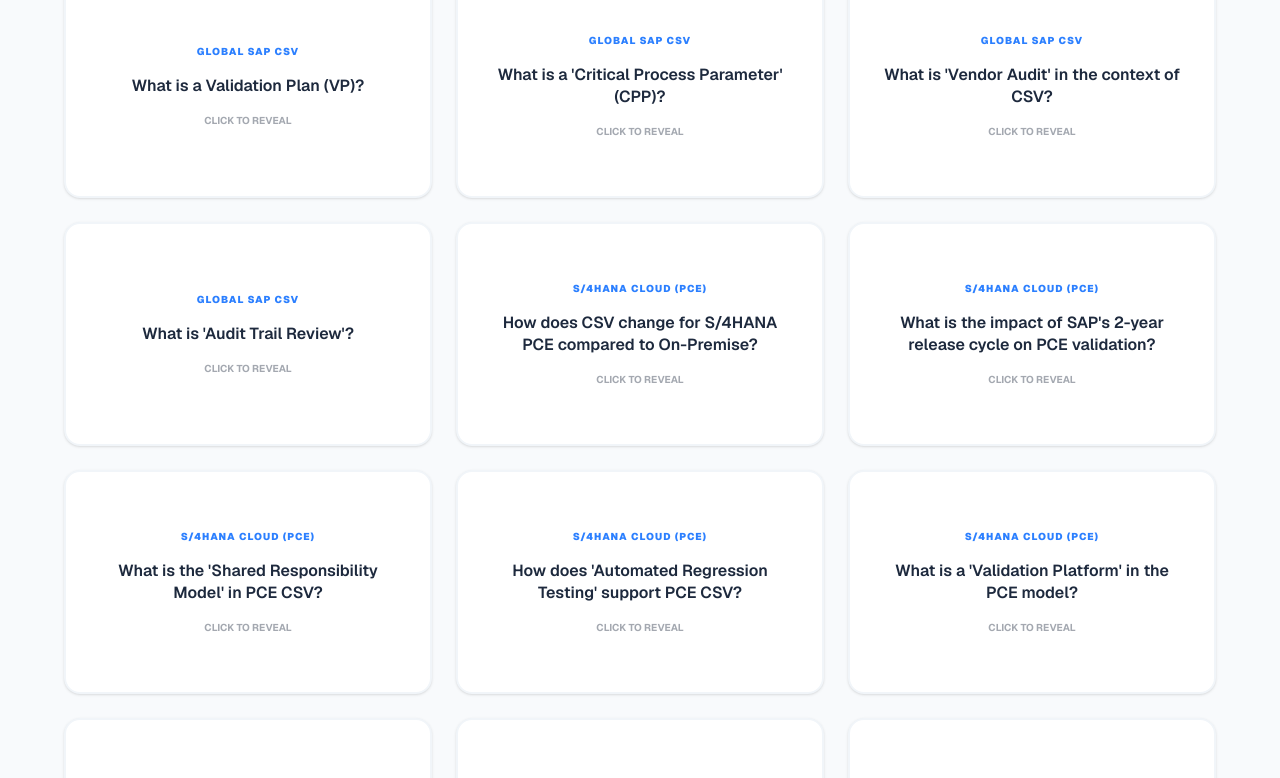
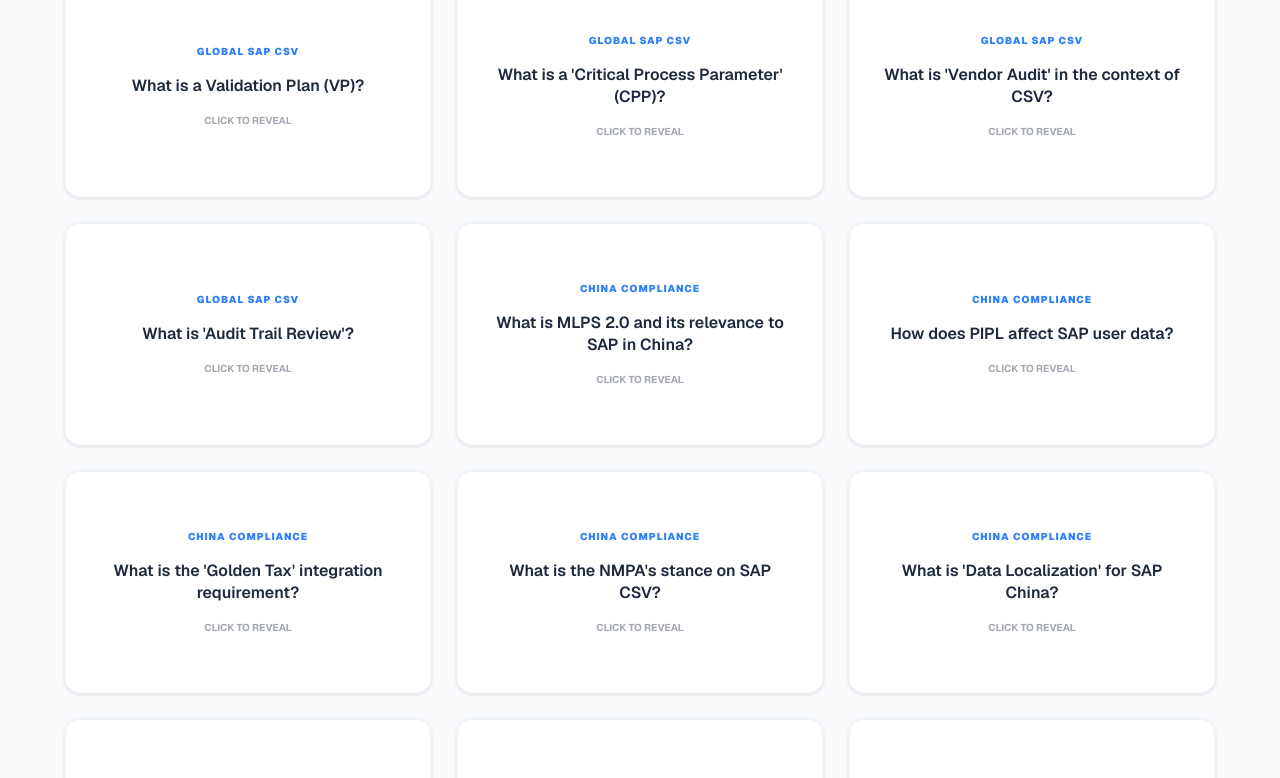
Before and after one commit to mknopfler9461/LSHC_CSV_SAP, a Next.js app in the folder my-flashcard-app/: page / in a window 1280 px wide. Shown: the part 2000-2778 px from the top of the page. Built offline with nearby package versions, Linux system fonts and the light colour scheme.

Commit message:
Add files via upload

```diff
--- a/my-flashcard-app/app/page.js
+++ b/my-flashcard-app/app/page.js
@@ -33,63 +33,63 @@
     ]
   },
   {
-    "category": "S/4HANA Cloud (PCE)",
+    "category": "China Compliance",
     "cards": [
-      { "id": 26, "question": "How does CSV change for S/4HANA PCE compared to On-Premise?", "answer": "Responsibility shifts from infrastructure management to vendor assessment and managed service oversight." },
-      { "id": 27, "question": "What is the impact of SAP's 2-year release cycle on PCE validation?", "answer": "It requires a 'Continuous Validation' strategy to handle frequent updates without disrupting GxP status." },
-      { "id": 28, "question": "What is the 'Shared Responsibility Model' in PCE CSV?", "answer": "SAP manages the cloud infrastructure (Qualified), while the customer manages the application and data (Validated)." },
-      { "id": 29, "question": "How does 'Automated Regression Testing' support PCE CSV?", "answer": "It allows for rapid verification of GxP processes whenever SAP applies patches or upgrades." },
-      { "id": 30, "question": "What is a 'Validation Platform' in the PCE model?", "answer": "Using tools like SAP Cloud ALM to manage validation documents and testing in a digital, integrated environment." },
-      { "id": 31, "question": "What is the customer's role in PCE Infrastructure Qualification?", "answer": "Reviewing and approving the SOC 1/SOC 2 reports and SAP's own internal validation evidence." },
-      { "id": 32, "question": "Does PCE allow for ABAP customization in CSV projects?", "answer": "Yes, but custom code (GAMP Cat 5) requires significantly more validation effort than standard configuration." },
-      { "id": 33, "question": "How are SAP PCE 'Managed Services' validated?", "answer": "Through a Service Level Agreement (SLA) and a clear definition of the vendor’s GxP-relevant operational procedures." },
-      { "id": 34, "question": "What is 'Cloud Compliance' documentation for PCE?", "answer": "Standard packages provided by SAP to help customers accelerate their validation effort for the PCE environment." },
-      { "id": 35, "question": "What is the risk of 'Force-Upgrades' in PCE?", "answer": "Upgrades are mandatory within a certain window; validation must be planned and executed within that fixed timeframe." },
-      { "id": 36, "question": "How does BTP (Business Technology Platform) impact PCE validation?", "answer": "Extensions on BTP are 'outside' the core SAP; their integration and data flow must be separately validated." },
-      { "id": 37, "question": "What is 'Configuration as Code' in cloud CSV?", "answer": "Treating SAP configurations as auditable data points that can be moved across environments via controlled transports." },
-      { "id": 38, "question": "Why is 'Identity Management' (IAM) more critical in PCE?", "answer": "Because the system is accessed over the internet, requiring validated controls for multi-factor authentication and user provisioning." },
-      { "id": 39, "question": "What is the role of the 'Qualified Infrastructure' in PCE?", "answer": "It is the foundation (provided by SAP) upon which the customer's validated SAP application sits." },
-      { "id": 40, "question": "Does SAP PCE use the V-Model?", "answer": "Yes, but it is often adapted into an 'Agile' V-Model to fit the cloud delivery speed." },
-      { "id": 41, "question": "What is 'OQ by SAP'?", "answer": "SAP performs basic functional testing of the standard software, but the customer still must validate their specific configuration." },
-      { "id": 42, "question": "How does 'Sandbox' environment use differ in PCE CSV?", "answer": "It is used for the 'Risk Assessment' phase to see how standard SAP features handle GxP requirements before formal build." },
-      { "id": 43, "question": "What is a 'Validation Assessment' for PCE notes?", "answer": "Evaluating every SAP Note or Hotfix to see if it touches a GxP-critical part of the system." },
-      { "id": 44, "question": "What is the 'One-System' fallacy in cloud?", "answer": "The mistake of thinking cloud validation is just 'signing off' what the vendor gives you; business processes remain the customer's responsibility." },
-      { "id": 45, "question": "What is 'Electronic Document Management' (EDMS) for PCE?", "answer": "A validated tool to house all cloud validation evidence (VP, URS, TM, VSR)." },
-      { "id": 46, "question": "How are cloud 'Integrations' (e.g., via APIs) validated?", "answer": "By testing the data integrity and security of the connection point between PCE and other systems." },
-      { "id": 47, "question": "What is 'SaaS validation' vs 'PCE validation'?", "answer": "PCE offers more control than SaaS, allowing for more detailed custom validation." },
-      { "id": 48, "question": "What is 'Release Management' in a validated PCE setup?", "answer": "The controlled process of moving validated configurations from Dev to Test to Production." },
-      { "id": 49, "question": "What is 'Tenant Separation' in PCE CSV?", "answer": "Verifying that the customer's GxP data is logically isolated from other customers in the SAP cloud." },
-      { "id": 50, "question": "What is 'User Acceptance Testing' (UAT) in PCE?", "answer": "The final stage where business users confirm the cloud system supports their GxP processes in the real world." }
+      { "id": 26, "question": "What is MLPS 2.0 and its relevance to SAP in China?", "answer": "The Multi-Level Protection Scheme; SAP systems in China must be graded and certified (usually Level 3) for cybersecurity." },
+      { "id": 27, "question": "How does PIPL affect SAP user data?", "answer": "Personal Information Protection Law; requires explicit consent and strict controls for any PII stored in or transferred from SAP China." },
+      { "id": 28, "question": "What is the 'Golden Tax' integration requirement?", "answer": "SAP China must integrate with the government's tax system for fapiao (invoice) issuance and validation." },
+      { "id": 29, "question": "What is the NMPA's stance on SAP CSV?", "answer": "The National Medical Products Administration (China's FDA) requires strict CSV for any SAP system used in drug or device manufacturing." },
+      { "id": 30, "question": "What is 'Data Localization' for SAP China?", "answer": "Critical business and personal data generated in China must be stored on servers physically located within China." },
+      { "id": 31, "question": "Define 'Cross-Border Data Transfer' (CBDT) in SAP.", "answer": "The legal process of moving data from SAP China to a global HQ, requiring a security assessment by the CAC." },
+      { "id": 32, "question": "What is the CAC?", "answer": "Cyberspace Administration of China; the primary regulator for data security and PIPL compliance." },
+      { "id": 33, "question": "How does the 'Data Security Law' (DSL) impact SAP projects?", "answer": "It categorizes data and mandates protections based on the impact on national security." },
+      { "id": 34, "question": "What is 'MLPS Filing'?", "answer": "The formal process of submitting SAP system security designs to the local Public Security Bureau for approval." },
+      { "id": 35, "question": "What is an 'Appointed Third-Party' audit in China CSV?", "answer": "Engaging a China-certified agency to audit the SAP system’s cybersecurity (MLPS) compliance." },
+      { "id": 36, "question": "Does SAP China require a 'GB' (Guobiao) standard check?", "answer": "Yes, technical validation often includes checking against specific 'GB' national standards for encryption and security." },
+      { "id": 37, "question": "How are 'Fapiao' audits conducted in a validated SAP environment?", "answer": "Validation must prove that the SAP-to-Golden-Tax interface is accurate and tamper-proof." },
+      { "id": 38, "question": "What is 'Sensitive Personal Information' under PIPL?", "answer": "Biometric data, medical history, or financial info in SAP that requires even higher levels of protection and consent." },
+      { "id": 39, "question": "What is 'De-identification' in SAP China reporting?", "answer": "Removing PII from SAP data before sending it to global dashboards to comply with localization laws." },
+      { "id": 40, "question": "What is the 'Cryptographic Law' of China?", "answer": "Requires that SAP systems use government-approved encryption algorithms for data storage and transmission." },
+      { "id": 41, "question": "What is a 'Data Protection Impact Assessment' (DPIA)?", "answer": "A mandatory PIPL step to assess risks before processing sensitive data in SAP." },
+      { "id": 42, "question": "How does 'NMPA Annex 1' apply to SAP?", "answer": "It provides specific guidelines for computerized systems used in pharmaceutical manufacturing." },
+      { "id": 43, "question": "What is the 'Cybersecurity Review' for SAP PCE in China?", "answer": "A review required if an SAP project involves purchasing critical network products that could affect national security." },
+      { "id": 44, "question": "What is 'Localization Validation'?", "answer": "Validating the specific SAP China Add-on or local patches that are not part of the global core." },
+      { "id": 45, "question": "What is 'Joint and Several Liability' in PIPL?", "answer": "Both the customer and SAP (if it is a service provider) can be held liable for data breaches in the cloud." },
+      { "id": 46, "question": "What is 'Self-Assessment' for data export?", "answer": "The internal review a company must do before asking the government for permission to export SAP data." },
+      { "id": 47, "question": "How is 'Audit Trail' compliance checked by NMPA?", "answer": "Inspectors look for un-editable logs of every data entry, modification, and deletion in SAP." },
+      { "id": 48, "question": "What is 'Network Security Domain' in MLPS?", "answer": "Structuring the SAP network into zones (Production, DMZ) with validated firewalls between them." },
+      { "id": 49, "question": "What is the 'Designated Data Handler'?", "answer": "The specific entity in China legally responsible for the SAP data under PIPL." },
+      { "id": 50, "question": "What is 'Standard Contractual Clauses' (SCC) in China?", "answer": "The legal templates provided by the CAC for transferring SAP data out of China." }
     ]
   },
   {
-    "category": "China Compliance",
+    "category": "S/4HANA Cloud (PCE)",
     "cards": [
-      { "id": 51, "question": "What is MLPS 2.0 and its relevance to SAP in China?", "answer": "The Multi-Level Protection Scheme; SAP systems in China must be graded and certified (usually Level 3) for cybersecurity." },
-      { "id": 52, "question": "How does PIPL affect SAP user data?", "answer": "Personal Information Protection Law; requires explicit consent and strict controls for any PII stored in or transferred from SAP China." },
-      { "id": 53, "question": "What is the 'Golden Tax' integration requirement?", "answer": "SAP China must integrate with the government's tax system for fapiao (invoice) issuance and validation." },
-      { "id": 54, "question": "What is the NMPA's stance on SAP CSV?", "answer": "The National Medical Products Administration (China's FDA) requires strict CSV for any SAP system used in drug or device manufacturing." },
-      { "id": 55, "question": "What is 'Data Localization' for SAP China?", "answer": "Critical business and personal data generated in China must be stored on servers physically located within China." },
-      { "id": 56, "question": "Define 'Cross-Border Data Transfer' (CBDT) in SAP.", "answer": "The legal process of moving data from SAP China to a global HQ, requiring a security assessment by the CAC." },
-      { "id": 57, "question": "What is the CAC?", "answer": "Cyberspace Administration of China; the primary regulator for data security and PIPL compliance." },
-      { "id": 58, "question": "How does the 'Data Security Law' (DSL) impact SAP projects?", "answer": "It categorizes data and mandates protections based on the impact on national security." },
-      { "id": 59, "question": "What is 'MLPS Filing'?", "answer": "The formal process of submitting SAP system security designs to the local Public Security Bureau for approval." },
-      { "id": 60, "question": "What is an 'Appointed Third-Party' audit in China CSV?", "answer": "Engaging a China-certified agency to audit the SAP system’s cybersecurity (MLPS) compliance." },
-      { "id": 61, "question": "Does SAP China require a 'GB' (Guobiao) standard check?", "answer": "Yes, technical validation often includes checking against specific 'GB' national standards for encryption and security." },
-      { "id": 62, "question": "How are 'Fapiao' audits conducted in a validated SAP environment?", "answer": "Validation must prove that the SAP-to-Golden-Tax interface is accurate and tamper-proof." },
-      { "id": 63, "question": "What is 'Sensitive Personal Information' under PIPL?", "answer": "Biometric data, medical history, or financial info in SAP that requires even higher levels of protection and consent." },
-      { "id": 64, "question": "What is 'De-identification' in SAP China reporting?", "answer": "Removing PII from SAP data before sending it to global dashboards to comply with localization laws." },
-      { "id": 65, "question": "What is the 'Cryptographic Law' of China?", "answer": "Requires that SAP systems use government-approved encryption algorithms for data storage and transmission." },
-      { "id": 66, "question": "What is a 'Data Protection Impact Assessment' (DPIA)?", "answer": "A mandatory PIPL step to assess risks before processing sensitive data in SAP." },
-      { "id": 67, "question": "How does 'NMPA Annex 1' apply to SAP?", "answer": "It provides specific guidelines for computerized systems used in pharmaceutical manufacturing." },
-      { "id": 68, "question": "What is the 'Cybersecurity Review' for SAP PCE in China?", "answer": "A review required if an SAP project involves purchasing critical network products that could affect national security." },
-      { "id": 69, "question": "What is 'Localization Validation'?", "answer": "Validating the specific SAP China Add-on or local patches that are not part of the global core." },
-      { "id": 70, "question": "What is 'Joint and Several Liability' in PIPL?", "answer": "Both the customer and SAP (if it is a service provider) can be held liable for data breaches in the cloud." },
-      { "id": 71, "question": "What is 'Self-Assessment' for data export?", "answer": "The internal review a company must do before asking the government for permission to export SAP data." },
-      { "id": 72, "question": "How is 'Audit Trail' compliance checked by NMPA?", "answer": "Inspectors look for un-editable logs of every data entry, modification, and deletion in SAP." },
-      { "id": 73, "question": "What is 'Network Security Domain' in MLPS?", "answer": "Structuring the SAP network into zones (Production, DMZ) with validated firewalls between them." },
-      { "id": 74, "question": "What is the 'Designated Data Handler'?", "answer": "The specific entity in China legally responsible for the SAP data under PIPL." },
-      { "id": 75, "question": "What is 'Standard Contractual Clauses' (SCC) in China?", "answer": "The legal templates provided by the CAC for transferring SAP data out of China." }
+      { "id": 51, "question": "How does CSV change for S/4HANA PCE compared to On-Premise?", "answer": "Responsibility shifts from infrastructure management to vendor assessment and managed service oversight." },
+      { "id": 52, "question": "What is the impact of SAP's 2-year release cycle on PCE validation?", "answer": "It requires a 'Continuous Validation' strategy to handle frequent updates without disrupting GxP status." },
+      { "id": 53, "question": "What is the 'Shared Responsibility Model' in PCE CSV?", "answer": "SAP manages the cloud infrastructure (Qualified), while the customer manages the application and data (Validated)." },
+      { "id": 54, "question": "How does 'Automated Regression Testing' support PCE CSV?", "answer": "It allows for rapid verification of GxP processes whenever SAP applies patches or upgrades." },
+      { "id": 55, "question": "What is a 'Validation Platform' in the PCE model?", "answer": "Using tools like SAP Cloud ALM to manage validation documents and testing in a digital, integrated environment." },
+      { "id": 56, "question": "What is the customer's role in PCE Infrastructure Qualification?", "answer": "Reviewing and approving the SOC 1/SOC 2 reports and SAP's own internal validation evidence." },
+      { "id": 57, "question": "Does PCE allow for ABAP customization in CSV projects?", "answer": "Yes, but custom code (GAMP Cat 5) requires significantly more validation effort than standard configuration." },
+      { "id": 58, "question": "How are SAP PCE 'Managed Services' validated?", "answer": "Through a Service Level Agreement (SLA) and a clear definition of the vendor’s GxP-relevant operational procedures." },
+      { "id": 59, "question": "What is 'Cloud Compliance' documentation for PCE?", "answer": "Standard packages provided by SAP to help customers accelerate their validation effort for the PCE environment." },
+      { "id": 60, "question": "What is the risk of 'Force-Upgrades' in PCE?", "answer": "Upgrades are mandatory within a certain window; validation must be planned and executed within that fixed timeframe." },
+      { "id": 61, "question": "How does BTP (Business Technology Platform) impact PCE validation?", "answer": "Extensions on BTP are 'outside' the core SAP; their integration and data flow must be separately validated." },
+      { "id": 62, "question": "What is 'Configuration as Code' in cloud CSV?", "answer": "Treating SAP configurations as auditable data points that can be moved across environments via controlled transports." },
+      { "id": 63, "question": "Why is 'Identity Management' (IAM) more critical in PCE?", "answer": "Because the system is accessed over the internet, requiring validated controls for multi-factor authentication and user provisioning." },
+      { "id": 64, "question": "What is the role of the 'Qualified Infrastructure' in PCE?", "answer": "It is the foundation (provided by SAP) upon which the customer's validated SAP application sits." },
+      { "id": 65, "question": "Does SAP PCE use the V-Model?", "answer": "Yes, but it is often adapted into an 'Agile' V-Model to fit the cloud delivery speed." },
+      { "id": 66, "question": "What is 'OQ by SAP'?", "answer": "SAP performs basic functional testing of the standard software, but the customer still must validate their specific configuration." },
+      { "id": 67, "question": "How does 'Sandbox' environment use differ in PCE CSV?", "answer": "It is used for the 'Risk Assessment' phase to see how standard SAP features handle GxP requirements before formal build." },
+      { "id": 68, "question": "What is a 'Validation Assessment' for PCE notes?", "answer": "Evaluating every SAP Note or Hotfix to see if it touches a GxP-critical part of the system." },
+      { "id": 69, "question": "What is the 'One-System' fallacy in cloud?", "answer": "The mistake of thinking cloud validation is just 'signing off' what the vendor gives you; business processes remain the customer's responsibility." },
+      { "id": 60, "question": "What is 'Electronic Document Management' (EDMS) for PCE?", "answer": "A validated tool to house all cloud validation evidence (VP, URS, TM, VSR)." },
+      { "id": 71, "question": "How are cloud 'Integrations' (e.g., via APIs) validated?", "answer": "By testing the data integrity and security of the connection point between PCE and other systems." },
+      { "id": 72, "question": "What is 'SaaS validation' vs 'PCE validation'?", "answer": "PCE offers more control than SaaS, allowing for more detailed custom validation." },
+      { "id": 73, "question": "What is 'Release Management' in a validated PCE setup?", "answer": "The controlled process of moving validated configurations from Dev to Test to Production." },
+      { "id": 74, "question": "What is 'Tenant Separation' in PCE CSV?", "answer": "Verifying that the customer's GxP data is logically isolated from other customers in the SAP cloud." },
+      { "id": 75, "question": "What is 'User Acceptance Testing' (UAT) in PCE?", "answer": "The final stage where business users confirm the cloud system supports their GxP processes in the real world." }
     ]
   },
   {
@@ -147,7 +147,7 @@
           <h1 className="text-4xl font-extrabold text-slate-900 tracking-tight">SAP CSV & GxP in LSHC</h1>
           <p className="mt-2 text-slate-500">Engagement Wiki for Regulatory Compliance prepared by Mark & Xincheng, April 2026</p>
           <div className="mt-8 flex flex-wrap justify-center gap-2">
-            {['All', 'Global', 'Cloud', 'China', 'Architecture'].map((cat) => (
+            {['All', 'Global', 'China', 'Cloud', 'Architecture'].map((cat) => (
               <button
                 key={cat}
                 onClick={() => setFilter(cat)}
```
